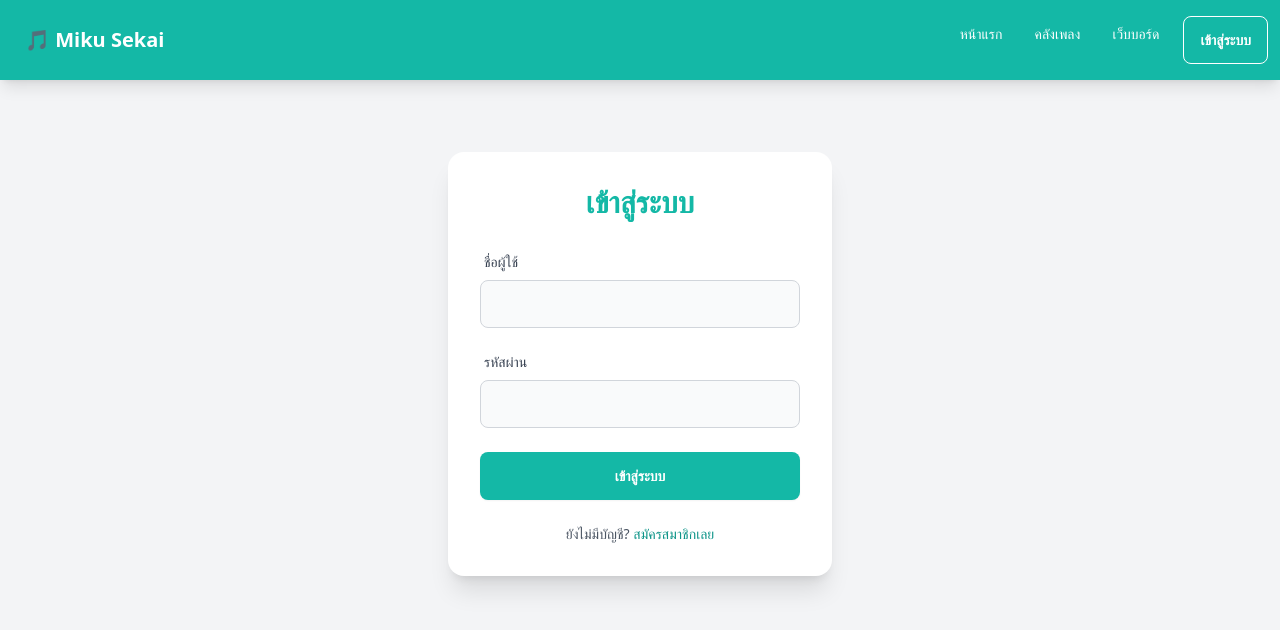
After one commit to blaxlit/Miku_Sekai, a Flask app: page /login in a window 1280 px wide. The commit adds this page. Shown: the top 630 px of the page. Run offline with Flask 3, Linux system fonts and the light colour scheme; some libraries are stand-ins or nearby versions.

Commit message:
feat: implement user registration and login forms with database saving

```diff
--- a/app.py
+++ b/app.py
@@ -1,9 +1,10 @@
-from flask import Flask, render_template  # <--- จุดที่ต้องแก้ครับ
-from models import db
+from flask import Flask, render_template, redirect, url_for, request # เพิ่ม redirect, url_for, request
+from models import db, User # เพิ่ม User
+from forms import RegisterForm, LoginForm # ดึงฟอร์มมาใช้
+from werkzeug.security import generate_password_hash, check_password_hash # ระบบเข้ารหัสผ่าน
 from dotenv import load_dotenv
 import os
 
-# โหลดค่าจากไฟล์ .env
 load_dotenv()
 
 app = Flask(__name__)
@@ -11,7 +12,6 @@ app.config['SECRET_KEY'] = os.getenv('SECRET_KEY')
 app.config['SQLALCHEMY_DATABASE_URI'] = 'sqlite:///miku_sekai.db'
 app.config['SQLALCHEMY_TRACK_MODIFICATIONS'] = False
 
-# เชื่อมต่อฐานข้อมูล
 db.init_app(app)
 
 with app.app_context():
@@ -21,7 +21,30 @@ with app.app_context():
 
 @app.route('/')
 def index():
-    return render_template('index.html') # <--- บรรทัดนี้จะทำงานได้แล้วครับ
+    return render_template('index.html')
+
+# เพิ่ม Route สมัครสมาชิก
+@app.route('/register', methods=['GET', 'POST'])
+def register():
+    form = RegisterForm()
+    if form.validate_on_submit():
+        # เข้ารหัสผ่านก่อนบันทึกเพื่อความปลอดภัย
+        hashed_password = generate_password_hash(form.password.data)
+        new_user = User(username=form.username.data, password=hashed_password)
+        db.session.add(new_user)
+        db.session.commit()
+        return redirect(url_for('login')) # สมัครเสร็จเด้งไปหน้าล็อกอิน
+    return render_template('register.html', form=form)
+
+# เพิ่ม Route เข้าสู่ระบบ
+@app.route('/login', methods=['GET', 'POST'])
+def login():
+    form = LoginForm()
+    if form.validate_on_submit():
+        user = User.query.filter_by(username=form.username.data).first()
+        if user and check_password_hash(user.password, form.password.data):
+            return redirect(url_for('index')) # ล็อกอินสำเร็จเด้งไปหน้าแรก (เดี๋ยวค่อยทำระบบ Session ทีหลัง)
+    return render_template('login.html', form=form)
 
 if __name__ == '__main__':
     app.run(debug=True)
--- /dev/null
+++ b/forms.py
@@ -0,0 +1,13 @@
+from flask_wtf import FlaskForm
+from wtforms import StringField, PasswordField, SubmitField
+from wtforms.validators import DataRequired, Length
+
+class RegisterForm(FlaskForm):
+    username = StringField('ชื่อผู้ใช้', validators=[DataRequired(), Length(min=4, max=50)])
+    password = PasswordField('รหัสผ่าน', validators=[DataRequired(), Length(min=6)])
+    submit = SubmitField('สมัครสมาชิก')
+
+class LoginForm(FlaskForm):
+    username = StringField('ชื่อผู้ใช้', validators=[DataRequired()])
+    password = PasswordField('รหัสผ่าน', validators=[DataRequired()])
+    submit = SubmitField('เข้าสู่ระบบ')
--- a/templates/base.html
+++ b/templates/base.html
@@ -17,7 +17,7 @@
                 <li><a href="/">หน้าแรก</a></li>
                 <li><a href="#">คลังเพลง</a></li>
                 <li><a href="#">เว็บบอร์ด</a></li>
-                <li><a href="#" class="btn btn-outline border-white text-white hover:bg-white hover:text-teal-500 ml-2">เข้าสู่ระบบ</a></li>
+                <li><a href="/login" class="btn btn-outline border-white text-white hover:bg-white hover:text-teal-500 ml-2">เข้าสู่ระบบ</a></li>
             </ul>
         </div>
     </div>
--- /dev/null
+++ b/templates/login.html
@@ -0,0 +1,27 @@
+{% extends 'base.html' %}
+
+{% block content %}
+<div class="flex justify-center items-center mt-10">
+    <div class="card w-96 bg-white shadow-xl rounded-box">
+        <div class="card-body text-center">
+            <h2 class="text-3xl font-bold text-teal-500 mb-4">เข้าสู่ระบบ</h2>
+            <form method="POST" action="">
+                {{ form.hidden_tag() }}
+
+                <div class="form-control w-full mb-4">
+                    <label class="label"><span class="label-text text-gray-700">{{ form.username.label }}</span></label>
+                    {{ form.username(class="input input-bordered w-full bg-gray-50 border-gray-300 focus:border-teal-500 focus:ring-teal-500 text-gray-800") }}
+                </div>
+
+                <div class="form-control w-full mb-6">
+                    <label class="label"><span class="label-text text-gray-700">{{ form.password.label }}</span></label>
+                    {{ form.password(class="input input-bordered w-full bg-gray-50 border-gray-300 focus:border-teal-500 focus:ring-teal-500 text-gray-800") }}
+                </div>
+
+                {{ form.submit(class="btn border-none bg-teal-500 hover:bg-teal-600 text-white w-full font-bold") }}
+            </form>
+            <p class="mt-4 text-sm text-gray-600">ยังไม่มีบัญชี? <a href="/register" class="text-teal-600 hover:underline">สมัครสมาชิกเลย</a></p>
+        </div>
+    </div>
+</div>
+{% endblock %}
```
Also changed, not shown: templates/register.html (added, +27 -0 lines).
